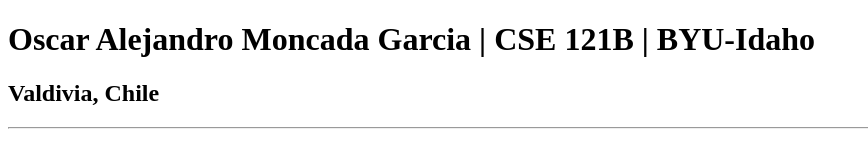
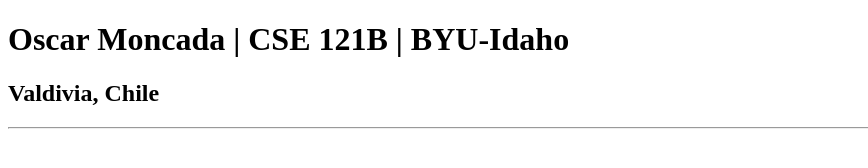
Before and after one commit to OMoncada/cse121b, a plain HTML site: page index.html in a window 1280 px wide. Shown: the whole page, without its empty margins (0-868 px from the left). Drawn offline with Linux system fonts and the light colour scheme.

Commit message:
Update index.html

```diff
--- a/index.html
+++ b/index.html
@@ -1,13 +1,13 @@
 <!DOCTYPE html>
 <html lang="en">
 <head>
-    <meta charset="UTF-8">
-    <meta name="viewport" content="width=device-width, initial-scale=1.0">
-    <title>Oscar Alejandro Moncada Garcia | CSE 121B | BYU-Idaho</title>
+  <meta charset="UTF-8">
+  <meta name="viewport" content="width=device-width,initial-scale=1.0">
+  <title>Oscar Moncada | CSE 121B | BYU-Idaho</title>
 </head>
 <body>
-    <h1>Oscar Alejandro Moncada Garcia | CSE 121B | BYU-Idaho</h1>
-    <h2>Valdivia, Chile</h2>
-    <hr>
+  <h1>Oscar Moncada | CSE 121B | BYU-Idaho</h1>
+  <h2>Valdivia, Chile</h2>
+  <hr>
 </body>
 </html>
```
